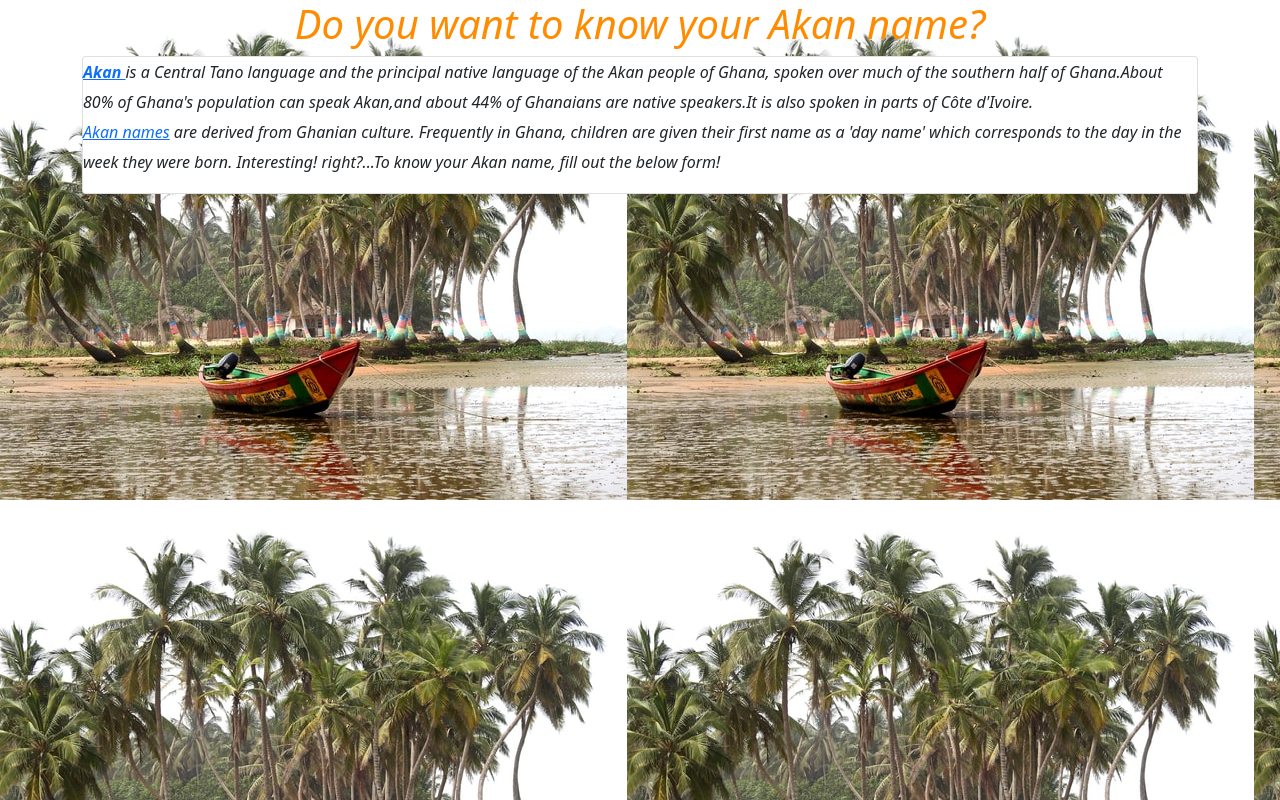
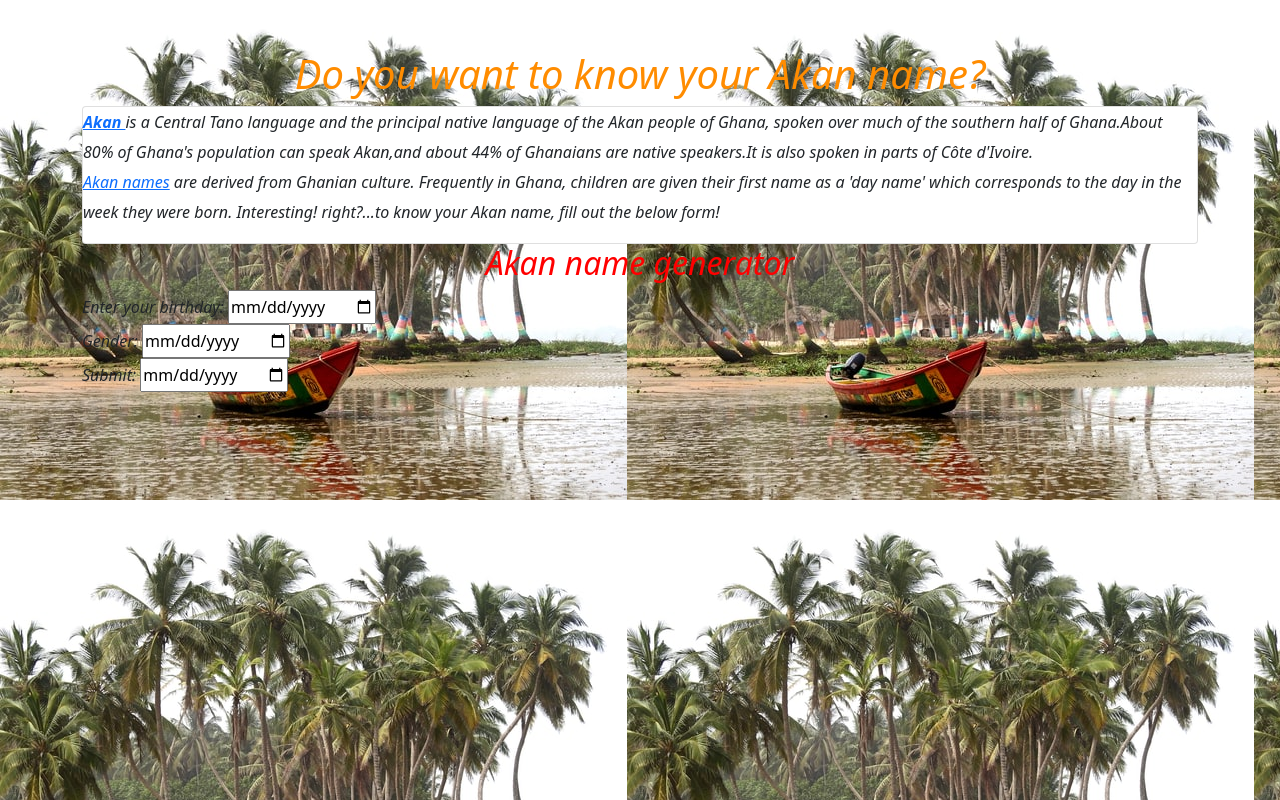
Before and after one commit to AnnabelNkir/Akan-name-generator, a plain HTML site: page index.html in a window 1280 px wide. Drawn offline with Linux system fonts and the light colour scheme.

Commit message:
Add h2 element and styling properties to it

```diff
--- a/index.css
+++ b/index.css
@@ -8,8 +8,14 @@ body{
     font-family: 'poppins' sans-serif;
     line-height: 30px;
     font-style: italic;
+    margin-top: 50px;
+    padding-left: 150px;
 }
 h1{
     text-align: center;
     color: darkorange;
 }
+h2{
+    text-align: center;
+    color: red;
+}
--- a/index.html
+++ b/index.html
@@ -16,8 +16,25 @@
 <div class="container">
     <h1>Do you want to know your Akan name?</h1>
     <div class="card">
-<p><a href="https://en.wikipedia.org/wiki/Akan_language"><strong>Akan </strong></a>is a Central Tano language and the principal native language of the Akan people of Ghana, spoken over much of the southern half of Ghana.About 80% of Ghana's population can speak Akan,and about 44% of Ghanaians are native speakers.It is also spoken in parts of Côte d'Ivoire. <br><a href="https://en.wikipedia.org/wiki/Akan_names">Akan names</a> are derived from Ghanian culture. Frequently in Ghana, children are given their first name as a 'day name' which corresponds to the day in the week they were born. Interesting! right?...To know your Akan name, fill out the below form!</p>
+<p><a href="https://en.wikipedia.org/wiki/Akan_language"><strong>Akan </strong></a>is a Central Tano language and the principal native language of the Akan people of Ghana, spoken over much of the southern half of Ghana.About 80% of Ghana's population can speak Akan,and about 44% of Ghanaians are native speakers.It is also spoken in parts of Côte d'Ivoire. <br><a href="https://en.wikipedia.org/wiki/Akan_names">Akan names</a> are derived from Ghanian culture. Frequently in Ghana, children are given their first name as a 'day name' which corresponds to the day in the week they were born. Interesting! right?...to know your Akan name, fill out the below form!</p>
     </div>
+
+<form>
+    <div>
+        <h2>Akan name generator</h2>
+        <label>Enter your birthday:</label>
+        <input type="date">
+    </div>
+    <div>
+        <label>Gender:</label>
+        <input type="date">
+    </div>
+    <div>
+        <label>Submit:</label>
+        <input type="date">
+    </div>
+
+</form>
 
 </div>
 <body>
```
